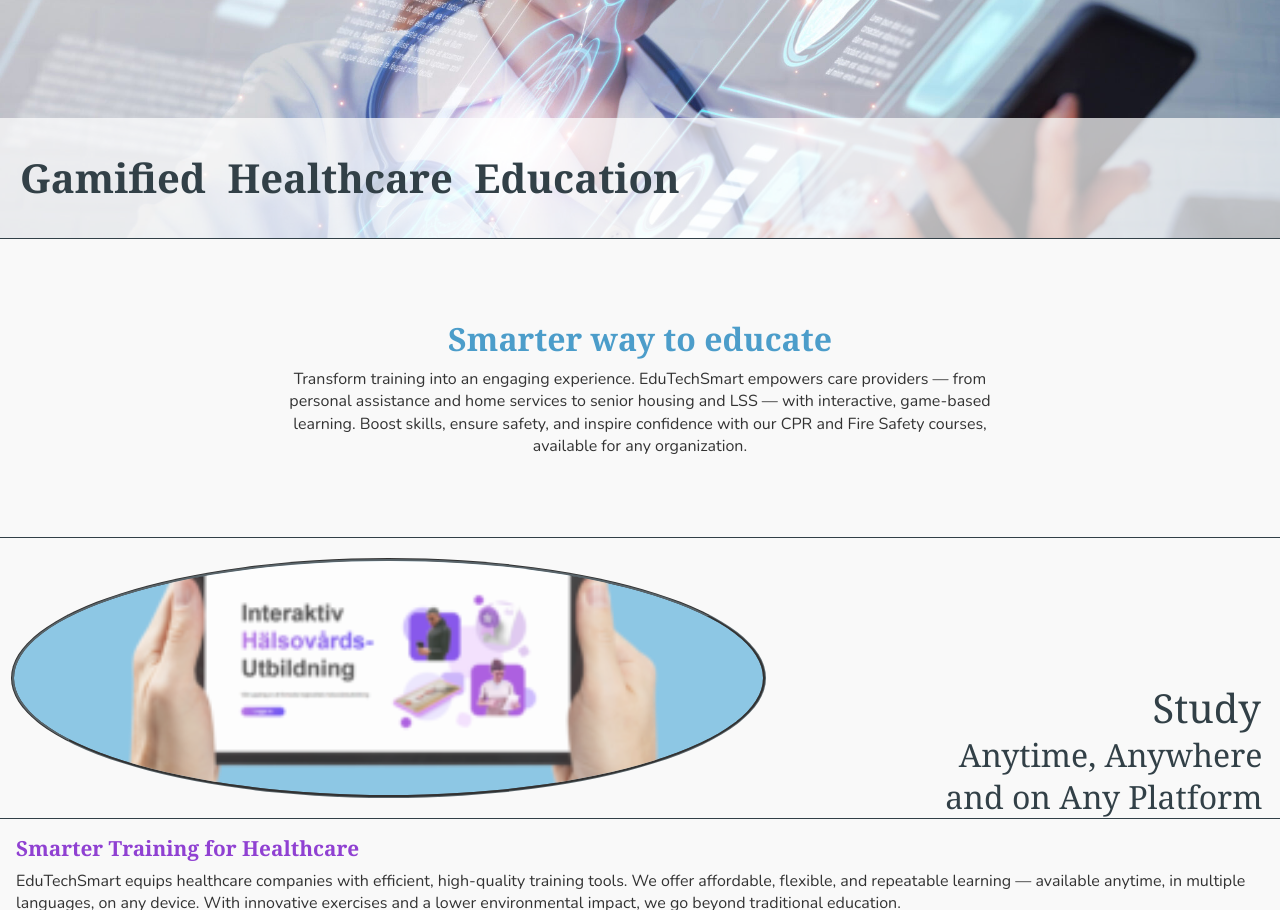
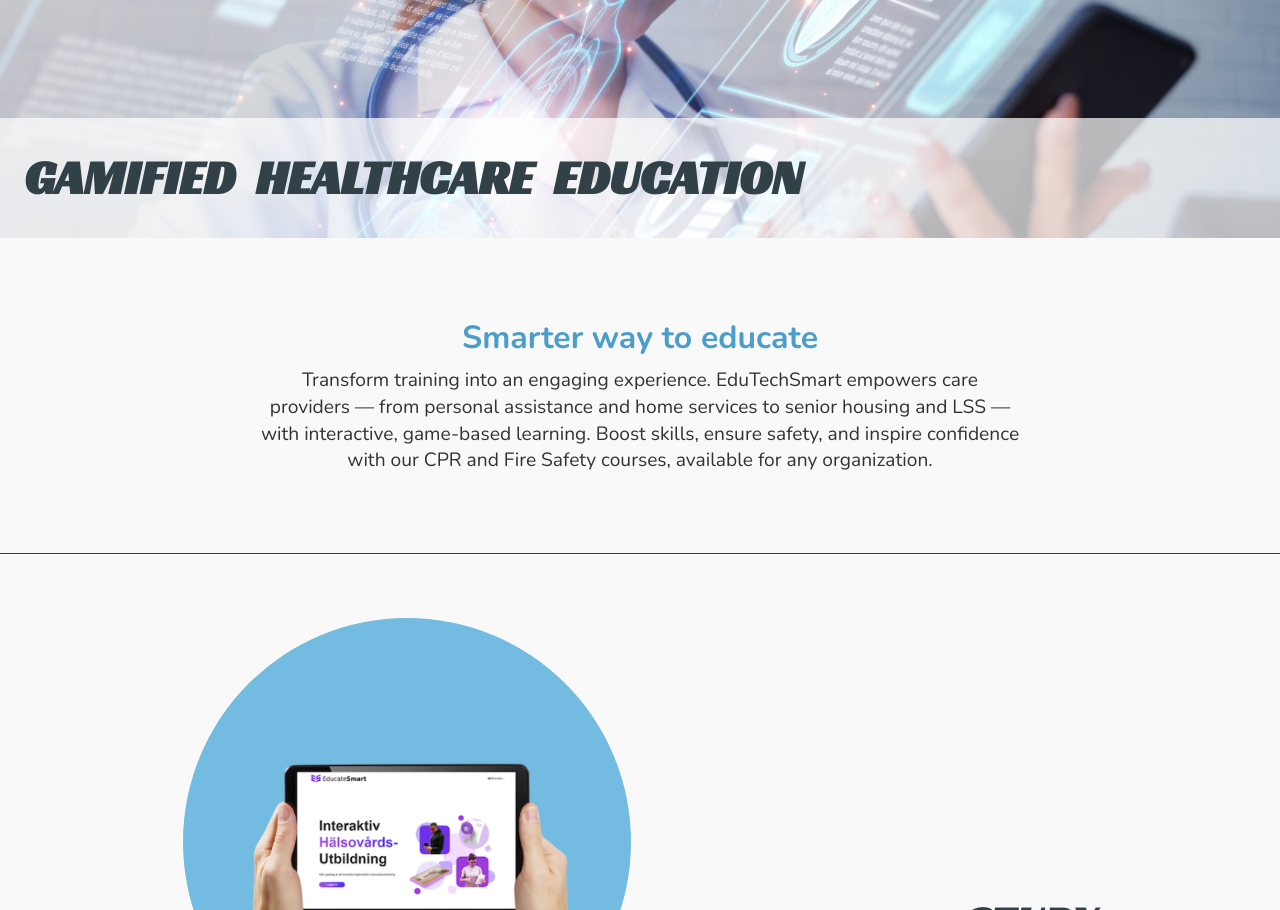
Before and after one commit to ollewarne/edutechsmart-landingpage, a plain HTML site: page index.html in a window 1280 px wide. Shown: the part 42-952 px from the top of the page. Drawn offline with nearby package versions, Linux system fonts and the light colour scheme; a web font is replaced by a local one.

Commit message:
styling for web format

```diff
--- a/components/script-study-anywhere.js
+++ b/components/script-study-anywhere.js
@@ -3,11 +3,11 @@
     this.innerHTML = `
             <section class="study-anywhere">
             <div class="studyAnywhere">
-                <img src="images/tablet_educatesmart-300x200.png" alt="">
+                <img src="images/Tablet_square.png" alt="">
                 <div class="studyAnywhereHeader">
                     <h3 id="study">Study</h3>
-                    <h3>Anytime, Anywhere</h3>
-                    <h3>and on Any Platform</h3>
+                    <h3 id="anytime">Anytime, Anywhere</h3>
+                    <h3 id="platform">and on Any Platform</h3>
                 </div>
             </div>
             <div class="studyAnywhereText">
--- a/index.html
+++ b/index.html
@@ -7,6 +7,9 @@
     <title>EduTechSmart Landingpage</title>
     <link href="https://fonts.googleapis.com/css2?family=Nunito:wght@400;600;700&display=swap" rel="stylesheet">
     <link href="https://fonts.googleapis.com/css2?family=Nunito:wght@400;600;700&family=Gloock&display=swap" rel="stylesheet">
+
+    <link href="https://fonts.googleapis.com/css2?family=Nunito:ital,wght@0,200..1000;1,200..1000&family=Racing+Sans+One&display=swap" rel="stylesheet">
+
     <link rel="stylesheet" href="style.css">
     <link rel="stylesheet" href="style-footer-delzar.css">
     <link rel="stylesheet" href="style-navbar.css">
--- a/style-company-intro.css
+++ b/style-company-intro.css
@@ -26,6 +26,7 @@
     font-size: 2rem;
     font-weight: 1000;
     padding-left: 0.5em;
+    font-family: "Racing Sans One";
 }
 
 .companyIntroHeader span {
@@ -41,7 +42,7 @@
 
 
 .companyIntroText {
-    border-top: 1px solid var(--charcoal);
+    /* border-top: 1px solid var(--charcoal); */
     border-bottom: 1px solid var(--charcoal);
     padding: 1rem 0.5em;
     text-align: center;
@@ -52,6 +53,8 @@
     color: var(--celestial-blue);
     font-size: 1.5rem;
     font-weight: bolder;
+    font-family: Nunito;
+
 }
 
 .companyIntroText p,
@@ -77,8 +80,9 @@
 }
 
 .companyIntroHeader {
-    font-size: 2.5rem;
+    font-size: 3rem;
     word-spacing: 0.7rem;
+    text-transform: uppercase;
 }
 
 .companyIntroHeader span {
@@ -98,6 +102,7 @@
     width: 60%;
     margin: auto;
     padding-bottom: 5%;
+    font-size: 1.2rem;
 }
 
 .companyIntroText h2 {
--- a/style-loggor-mattias.css
+++ b/style-loggor-mattias.css
@@ -1,4 +1,7 @@
 
+
+/*
+!!! Overridar övrig CSS !!!
 
 main img {
 display: block;
@@ -10,6 +13,8 @@
 border: groove;
 border-color: #324047;
 }
+*/
+
 .button {
   padding: 14px 28px;
   font-size: 18px;
--- a/style-study-anywhere.css
+++ b/style-study-anywhere.css
@@ -1,4 +1,6 @@
-.feature-study-anywhere {
+@media (max-width: 600px) {
+
+.study-anywhere {
     margin-top: 5vh;
 }
 
@@ -32,6 +34,7 @@
 .studyAnywhereHeader h3 {
     font-size: 2rem;
     padding-right: 0.2em;
+    font-family: "Racing Sans One";
 }
 
 .studyAnywhereText {
@@ -45,8 +48,71 @@
     color: var(--blue-violet);
     font-size: 1.3rem;
     font-weight: bolder;
+    font-family: Nunito;
 }
 
-#study {
-    font-size: 2.5rem;
+
+
 }
+
+
+/* ---------- WEB PAGE ---------- */
+
+@media (min-width: 600px) {
+
+.studyAnywhere {
+    display: flex;
+    margin: auto;
+    justify-content: center;
+    margin-top: 5%;
+    margin-bottom: 2%;
+}
+
+.studyAnywhere img {
+    background-color: var(--carolina-blue);
+    border-radius: 50%;
+    width: 35%;
+    aspect-ratio: 1/1;
+    object-fit: cover;
+}
+
+.studyAnywhereHeader {
+    display: inline-flex;
+    flex-direction: column;
+    align-items: flex-end;
+    justify-content: flex-end;
+}
+
+
+.studyAnywhereHeader h3 {
+    font-size: 2.8rem;
+    font-family: "Racing Sans One";
+    text-transform: uppercase;
+}
+
+.studyAnywhereText {
+    /* border-top: 1px solid #324047; */
+    border-bottom: 1px solid var(--charcoal);
+    padding: 1rem 1rem;
+}
+
+.studyAnywhereText h2 {
+    margin-bottom: 0.5rem;
+    color: var(--blue-violet);
+    font-size: 2rem;
+    font-weight: bolder;
+    padding-top: 5%;
+    text-align: center;
+    font-family: Nunito;
+}
+
+.studyAnywhereText p {
+    padding-bottom: 5%;
+    width: 60%;
+    margin: auto;
+    font-size: 1.2rem;
+}
+
+
+
+}
```
Also changed, not shown: images/Tablet_square.png (added).
